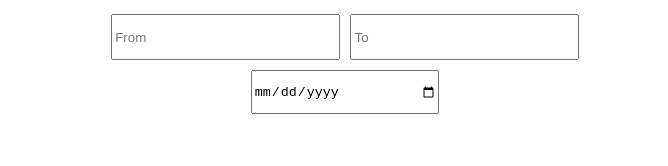
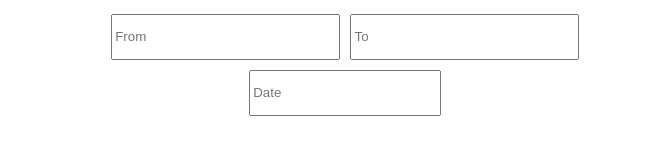
Before and after one commit to taekim-dev/outfit-cast, a Vue app: page / in a window 1280 px wide. Shown: the part 153-319 px from the top of the page, without its empty margins (295-963 px from the left). Built offline with nearby package versions, Linux system fonts and the light colour scheme.

Commit message:
add date placeholder

```diff
--- a/src/components/InputFields.vue
+++ b/src/components/InputFields.vue
@@ -5,7 +5,7 @@
       <input type="text" placeholder="To" />
     </div>
     <div class="date-input">
-      <input type="date" placeholder="Date" />
+      <input ref="dateInput" type="text" placeholder="Date" @focus="handleFocus" />
     </div>
   </div>
 </template>
```
